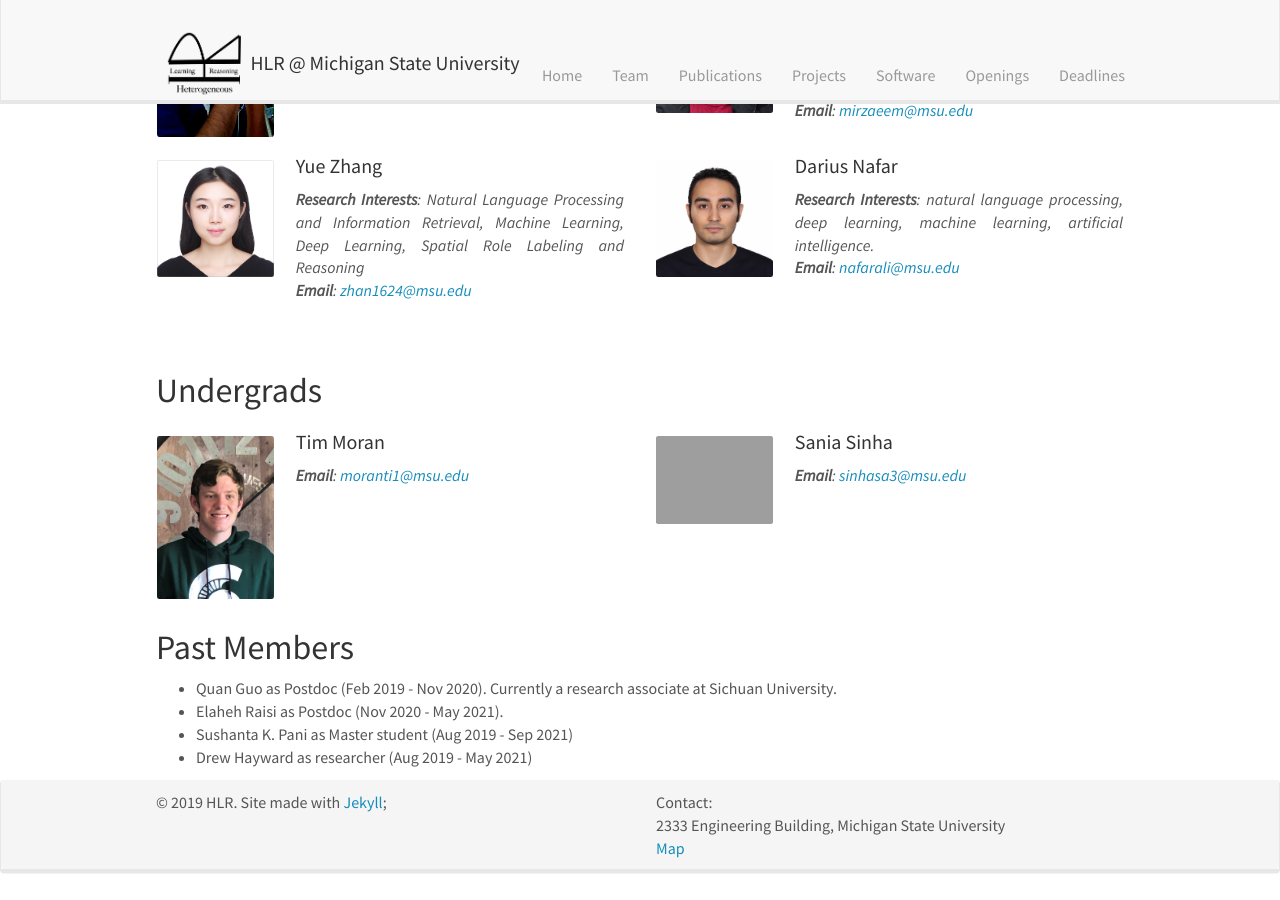
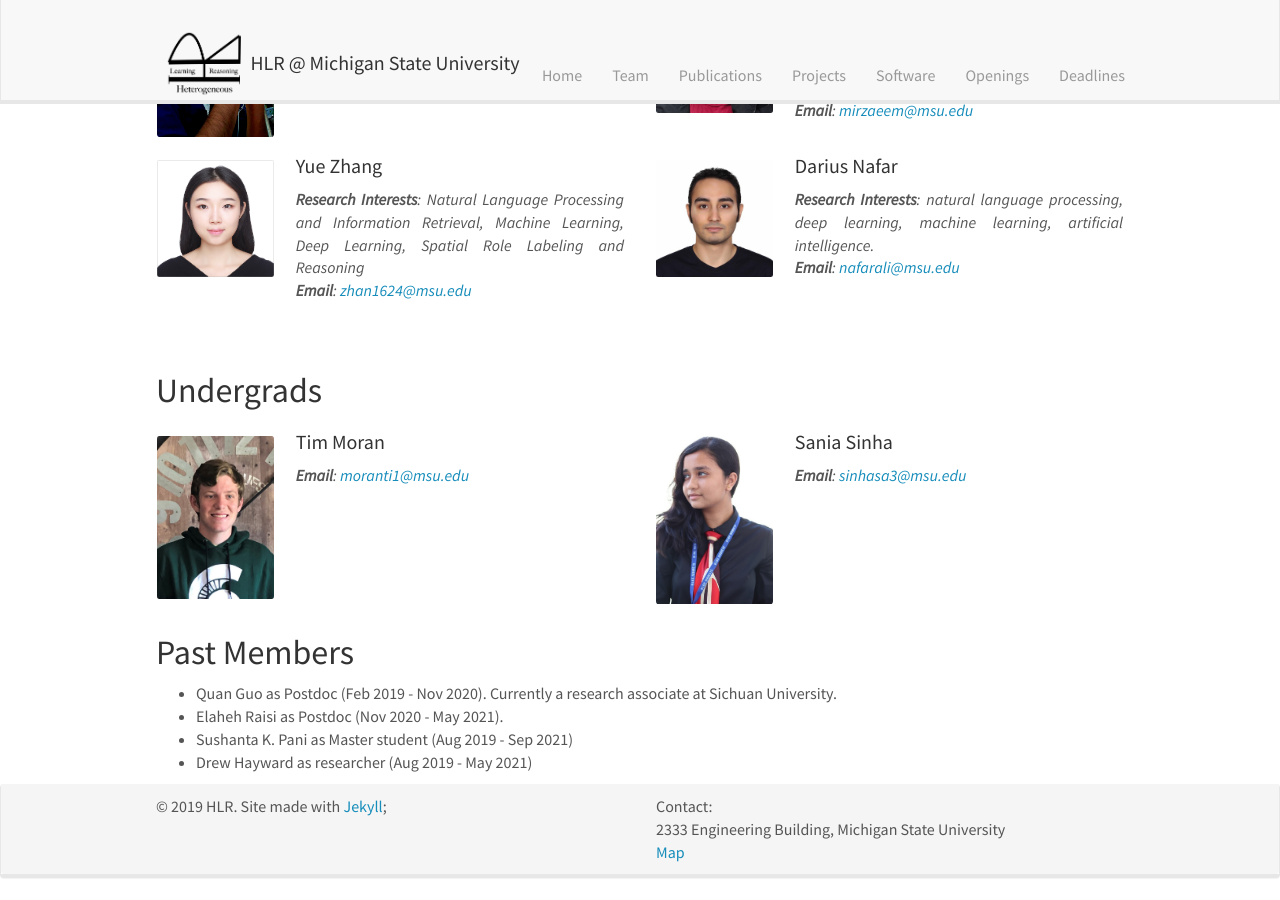
Before and after one commit to HLR/HLR.github.io, a Jekyll site: the page built from _pages/team.md, in a window 1280 px wide and 900 px high, scrolled down 1692 px. Built offline with Jekyll 4.4.1, drawn with Linux system fonts in a browser that asks for light colours; nearby versions of some CDN libraries.

Commit message:
Update undergrads.yml

```diff
--- a/_data/undergrads.yml
+++ b/_data/undergrads.yml
@@ -3,6 +3,6 @@
   email: moranti1@msu.edu
   webpage: /
 - name: Sania Sinha
-  photo: sania.jpg
+  photo: sania.jpeg
   email: sinhasa3@msu.edu
   webpage: /
```
